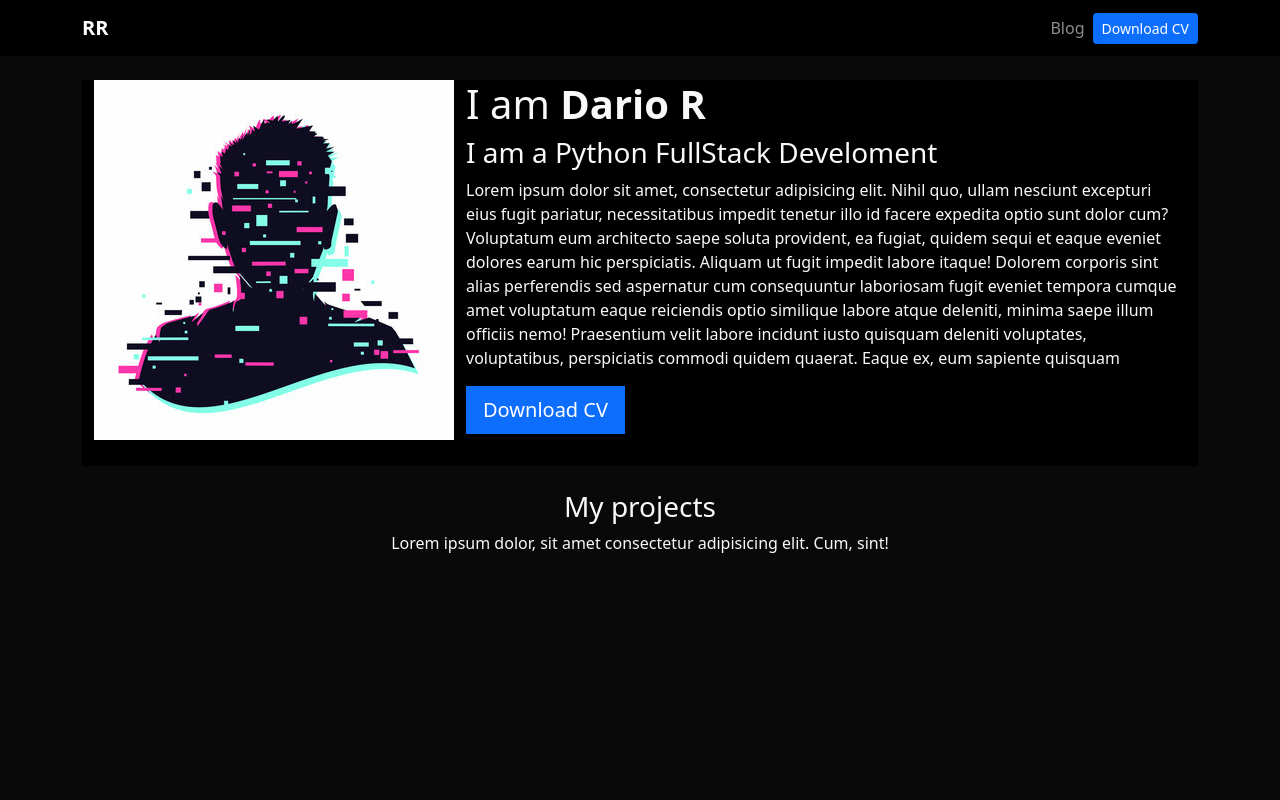
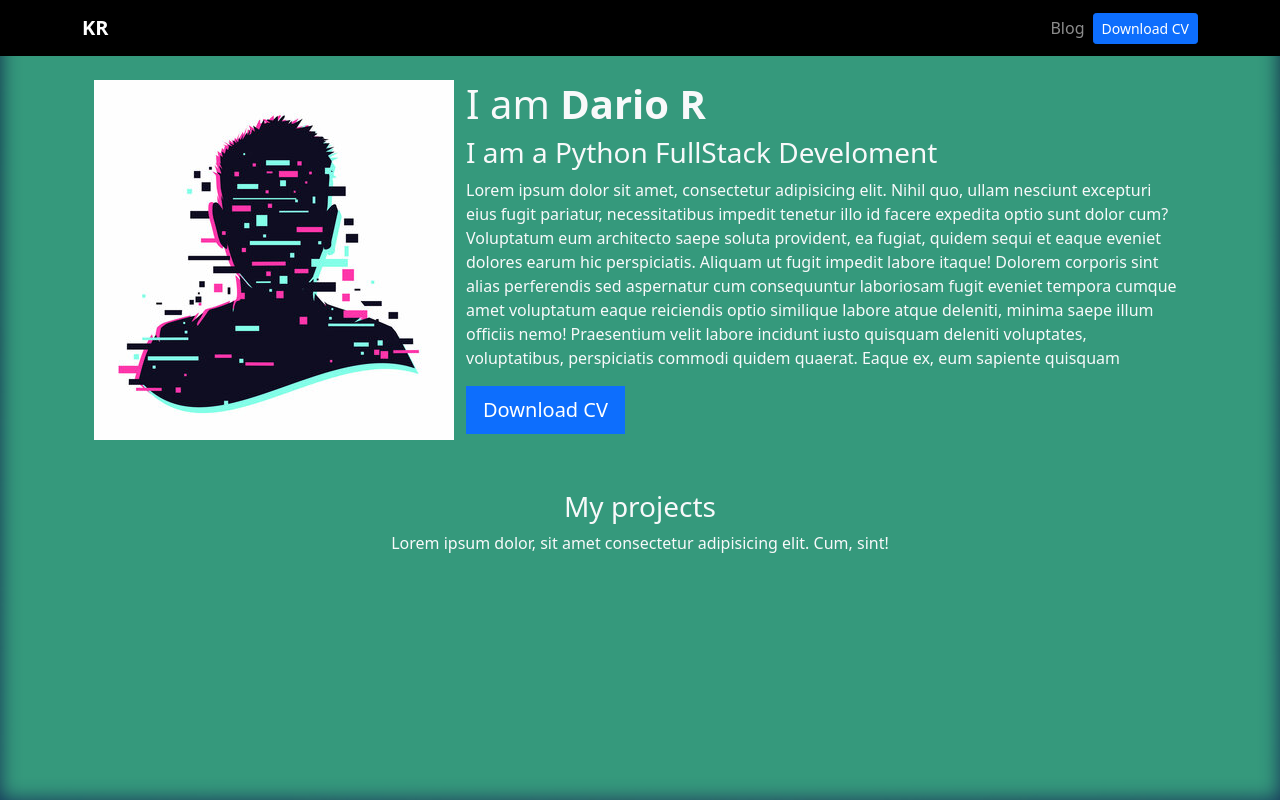
Before and after one commit to kartien/Django_portafolio, a Django app: page / in a window 1280 px wide. Run offline with Django 4.2, Linux system fonts and the light colour scheme; data that the repository does not hold is empty.

Commit message:
update readme

```diff
--- a/blog/urls.py
+++ b/blog/urls.py
@@ -1,9 +1,10 @@
 from django.urls import path
-from .views import render_post, post_detail
+from .views import render_post, post_detail, test
 
 app_name = 'blog'
 
 urlpatterns = [
     path('', render_post, name='post'),
     path('<int:post_id>', post_detail, name="post_detail"),
+
 ]
--- a/blog/views.py
+++ b/blog/views.py
@@ -8,3 +8,6 @@ def render_post(request):
 def post_detail(request, post_id):
     post = get_object_or_404(Post, pk=post_id)
     return render(request, 'post_detail.html', {'post': post})
+
+def test(request):
+    return render(request, 'prueba.html')
--- a/django_portfolio/settings.py
+++ b/django_portfolio/settings.py
@@ -25,9 +25,9 @@ SECRET_KEY = 'django-insecure-ne9u%+r34#lb*!7-oers!vw-&(rzx_@t^6-_8j7a^$0r)zuc4z
 # SECURITY WARNING: don't run with debug turned on in production!
 DEBUG = True
 
-ALLOWED_HOSTS = []
+#ALLOWED_HOSTS = []
 #use ngrok for testing
-#ALLOWED_HOSTS = ['127.0.0.1', 'localhost', '055c-201-182-242-146.ngrok.io']
+ALLOWED_HOSTS = ['127.0.0.1', 'localhost', '7979-201-182-242-146.ngrok.io']
 
 
 
--- a/django_portfolio/urls.py
+++ b/django_portfolio/urls.py
@@ -23,6 +23,7 @@ urlpatterns = [
     path("admin/", admin.site.urls),
     path('', views.home, name='home'),
     path('blog/', include('blog.urls')),
+
 ]
 
 # viewn images
--- a/portfolio/static/main.css
+++ b/portfolio/static/main.css
@@ -1,10 +1,27 @@
 body{
-    background:  #090909;
+    background: url(images/fondocss.jpg);
+    background-repeat: no-repeat;
+    background-size: cover;
+    background-position: center center;
+    background-attachment: fixed;
+
 }
 
-.bg-black{
-    background: #000;
+body:before{
+    filter: blur(2px);
+    content: "";
+    position: absolute;
+    height: 20%;
+    width: 20%;
+    background-color: #35997C;
+    z-index: -1;
+    -webkit-transform: scale(5);
+    -webkit-transform-origin: top left;
+
 }
+
+
+
 
 .card-project:hover{
     border: 1px solid #fff;
--- a/portfolio/templates/home.html
+++ b/portfolio/templates/home.html
@@ -1,9 +1,9 @@
 {% extends 'layout.html' %} {% block content %} {% load static %}
-<header class="row bg-black">
+<header class="row">
   <div class="col-md-4">
     <img src="{% static 'portfolio/profile.jpg' %}" alt="" />
   </div>
-  <div class="col-md-8 my-auto">
+  <div class="col-md-8 my-auto ">
     <h1>I am <strong>Dario R</strong></h1>
     <h3>I am a Python FullStack Develoment</h3>
     <p>
--- a/portfolio/templates/partials/navbar.html
+++ b/portfolio/templates/partials/navbar.html
@@ -2,7 +2,7 @@
 
 <nav class="navbar navbar-expand-lg navbar-dark bg-black">
     <div class="container">
-      <a class="navbar-brand fw-bold fst0italic" href="/">RR</a>
+      <a class="navbar-brand fw-bold fst0italic" href="/">KR</a>
       <button class="navbar-toggler" type="button" data-bs-toggle="collapse" data-bs-target="#navbarNav" aria-controls="navbarNav" aria-expanded="false" aria-label="Toggle navigation">
         <span class="navbar-toggler-icon"></span>
       </button>
```
Also changed, not shown: README.md, portfolio/static/images/fondocss.jpg (added), 3 other files.
